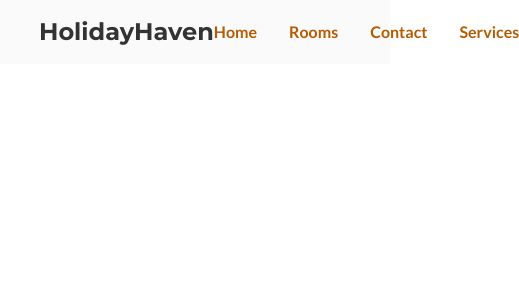
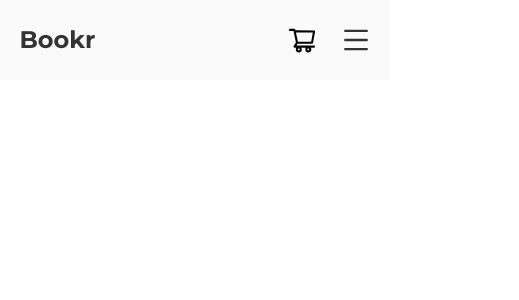
Before and after one commit to Sheriff-Oladimeji/bookr, a React (Vite) app: page / in a window 390 px wide. Shown: the top 300 px of the page, 519 px wide, since content can reach past the window. Built offline with nearby package versions, Linux system fonts and the light colour scheme.

Commit message:
feat: add mobile nav

```diff
--- a/package.json
+++ b/package.json
@@ -12,6 +12,7 @@
   "dependencies": {
     "react": "^18.2.0",
     "react-dom": "^18.2.0",
+    "react-icons": "^4.9.0",
     "react-router-dom": "^6.12.1"
   },
   "devDependencies": {
--- a/src/components/nav/Navbar.jsx
+++ b/src/components/nav/Navbar.jsx
@@ -1,17 +1,64 @@
+import { useState } from "react";
+import { AiOutlineClose, AiOutlineMenu, AiOutlineShoppingCart } from "react-icons/ai"
 
 
 const Navbar = () => {
+    const [nav, setNav] = useState(false)
+    const handleNav = () => {
+        setNav(!nav)
+    }
     return (
-      <nav className="w-full bg-[#FAFAFA] font-lato">
-        <div className="flex justify-between items-center py-4 w-[80%] mx-auto">
+      <nav className="w-full bg-[#FAFAFA] font-lato ">
+        <div className="flex justify-between items-center py-6 w-[90%] md:w-[80%] mx-auto">
           <div>
-            <span className="font-bold text-dark text-2xl font-mont">HolidayHaven</span>
+            <span className="font-bold text-dark text-2xl font-mont">
+              Bookr
+            </span>
           </div>
-                <ul className="flex space-x-8 text-brown font-semibold items-center">
-                    <li>Home</li>
-                    <li>Rooms</li>
-                    <li>Contact</li>
-                    <li>Services</li>
+          <ul className="hidden md:flex space-x-12 font-semibold items-center">
+            <li>Home</li>
+            <li>Rooms</li>
+            <li>Contact</li>
+            <li>Services</li>
+          </ul>
+
+          <div className="flex gap-6 items-center">
+            <AiOutlineShoppingCart size={30} />
+            <button
+              onClick={handleNav}
+              className="duration-500 outline-none border-none z-20 md:hidden"
+            >
+              {nav ? (
+                <AiOutlineClose size={30}  className="text-[#fff]"/>
+              ) : (
+                <AiOutlineMenu size={30} className="text-dark" />
+              )}
+            </button>
+          </div>
+        </div>
+        {nav ? (
+          <div className="bg-[#000]/80 h-screen w-full z-10 fixed top-0 left-0 md:hidden"></div>
+        ) : (
+          ""
+        )}
+        <div
+          className={
+            nav
+              ? "md:hidden w-[50%] h-screen bg-[#FAFAFA] top-0 left-0 fixed z-10 duration-500 px-8 py-8"
+              : "md:hidden w-[50px] h-screen bg-white top-0 left-[-100%] fixed z-10 duration-500"
+          }
+        >
+          <div>
+            <span className="font-bold text-dark text-2xl font-mont">
+              Bookr
+            </span>
+          </div>
+
+          <ul className="flex flex-col space-y-8 font-semibold mt-8">
+            <li>Home</li>
+            <li>Rooms</li>
+            <li>Contact</li>
+            <li>Services</li>
           </ul>
         </div>
       </nav>
--- a/src/index.css
+++ b/src/index.css
@@ -3,3 +3,9 @@
 @tailwind base;
 @tailwind components;
 @tailwind utilities;
+
+@layer base {
+  li{
+    @apply text-dark hover:text-brown  cursor-pointer;
+  }
+}
```
Also changed, not shown: 1 other file (tests, documents, lock files or other folders).
